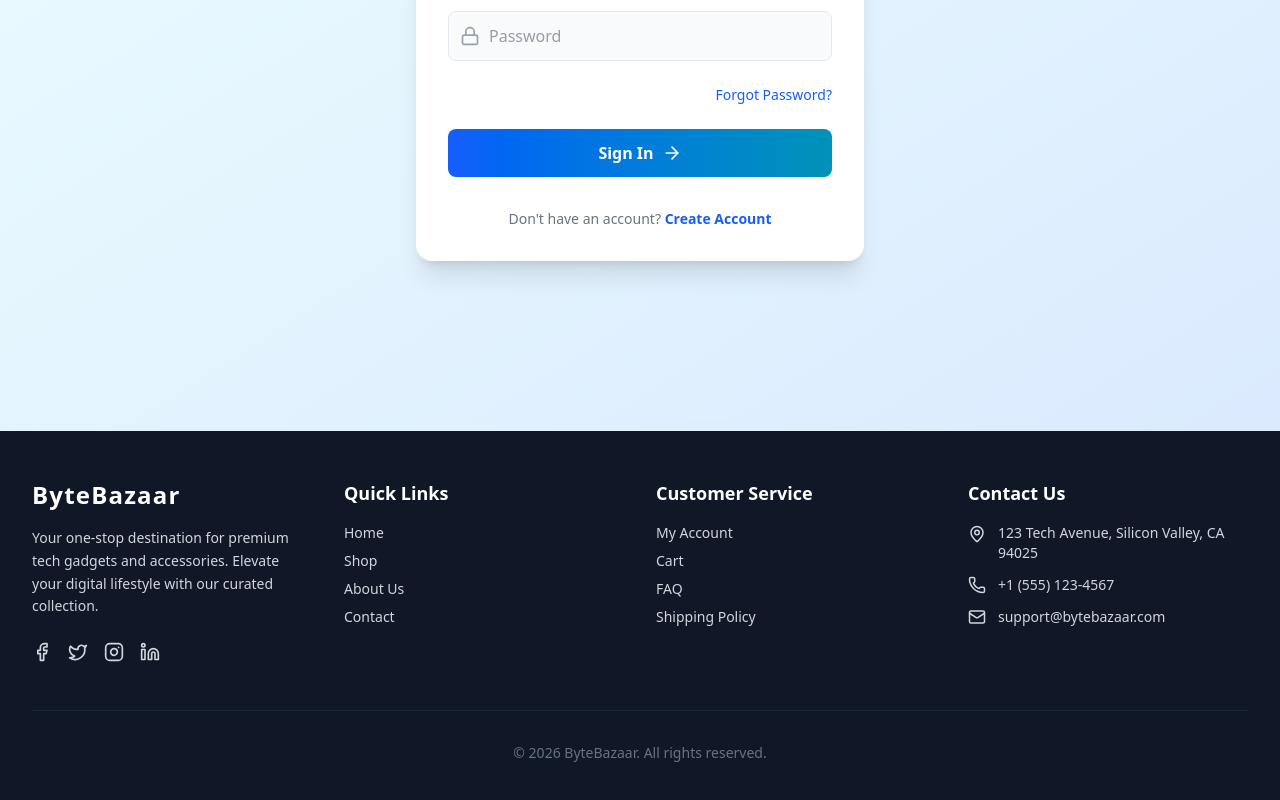
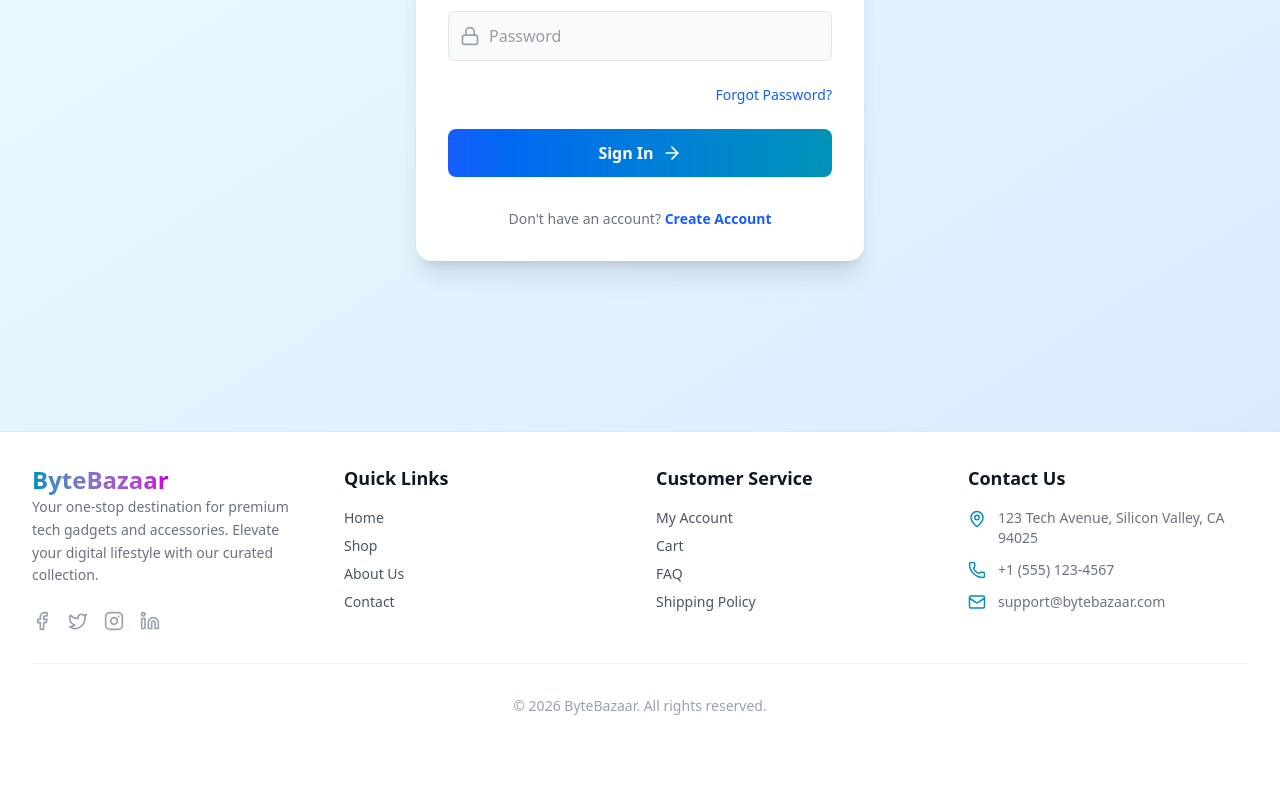
Before and after one commit to rajitmaurya/ByteBazaar, a React (Vite) app in the folder frontend/: page /login in a window 1280 px wide. Shown: the part 434-1234 px from the top of the page. After the commit the page ends 1182 px from the top, so only its background shows below. Built offline with nearby package versions, Linux system fonts and the light colour scheme.

Commit message:
style: redesign footer to light theme and reduce height

```diff
--- a/frontend/src/components/Footer.jsx
+++ b/frontend/src/components/Footer.jsx
@@ -6,28 +6,32 @@ const Footer = () => {
     const currentYear = new Date().getFullYear();
 
     return (
-        <footer className="bg-gray-900 text-gray-300">
-            <div className="max-w-7xl mx-auto px-4 sm:px-6 lg:px-8 py-12">
+        <footer className="bg-white border-t border-gray-200 text-gray-600">
+            <div className="max-w-7xl mx-auto px-4 sm:px-6 lg:px-8 py-8">
                 <div className="grid grid-cols-1 md:grid-cols-4 gap-8">
 
                     {/* Brand Section */}
                     <div className="space-y-4">
-                        <h3 className="text-2xl font-bold text-white tracking-wider">ByteBazaar</h3>
-                        <p className="text-sm leading-relaxed">
+                        <Link to="/">
+                            <h3 className="text-2xl font-bold bg-gradient-to-r from-cyan-600 to-fuchsia-600 bg-clip-text text-transparent inline-block">
+                                ByteBazaar
+                            </h3>
+                        </Link>
+                        <p className="text-sm leading-relaxed text-gray-500">
                             Your one-stop destination for premium tech gadgets and accessories.
                             Elevate your digital lifestyle with our curated collection.
                         </p>
                         <div className="flex space-x-4 pt-2">
-                            <a href="#" className="hover:text-white transition-colors duration-300">
+                            <a href="#" className="text-gray-400 hover:text-cyan-600 transition-colors duration-300">
                                 <Facebook size={20} />
                             </a>
-                            <a href="#" className="hover:text-white transition-colors duration-300">
+                            <a href="#" className="text-gray-400 hover:text-cyan-600 transition-colors duration-300">
                                 <Twitter size={20} />
                             </a>
-                            <a href="#" className="hover:text-white transition-colors duration-300">
+                            <a href="#" className="text-gray-400 hover:text-cyan-600 transition-colors duration-300">
                                 <Instagram size={20} />
                             </a>
-                            <a href="#" className="hover:text-white transition-colors duration-300">
+                            <a href="#" className="text-gray-400 hover:text-cyan-600 transition-colors duration-300">
                                 <Linkedin size={20} />
                             </a>
                         </div>
@@ -35,25 +39,25 @@ const Footer = () => {
 
                     {/* Quick Links */}
                     <div className="space-y-4">
-                        <h4 className="text-lg font-semibold text-white">Quick Links</h4>
+                        <h4 className="text-lg font-semibold text-gray-900">Quick Links</h4>
                         <ul className="space-y-2">
                             <li>
-                                <Link to="/" className="text-sm hover:text-white transition-colors duration-300 hover:pl-2 block">
+                                <Link to="/" className="text-sm hover:text-cyan-600 transition-colors duration-300 hover:pl-2 block">
                                     Home
                                 </Link>
                             </li>
                             <li>
-                                <Link to="/products" className="text-sm hover:text-white transition-colors duration-300 hover:pl-2 block">
+                                <Link to="/products" className="text-sm hover:text-cyan-600 transition-colors duration-300 hover:pl-2 block">
                                     Shop
                                 </Link>
                             </li>
                             <li>
-                                <Link to="/about" className="text-sm hover:text-white transition-colors duration-300 hover:pl-2 block">
+                                <Link to="/about" className="text-sm hover:text-cyan-600 transition-colors duration-300 hover:pl-2 block">
                                     About Us
                                 </Link>
                             </li>
                             <li>
-                                <Link to="/contact" className="text-sm hover:text-white transition-colors duration-300 hover:pl-2 block">
+                                <Link to="/contact" className="text-sm hover:text-cyan-600 transition-colors duration-300 hover:pl-2 block">
                                     Contact
                                 </Link>
                             </li>
@@ -62,25 +66,25 @@ const Footer = () => {
 
                     {/* Customer Service */}
                     <div className="space-y-4">
-                        <h4 className="text-lg font-semibold text-white">Customer Service</h4>
+                        <h4 className="text-lg font-semibold text-gray-900">Customer Service</h4>
                         <ul className="space-y-2">
                             <li>
-                                <Link to="/profile" className="text-sm hover:text-white transition-colors duration-300 hover:pl-2 block">
+                                <Link to="/profile" className="text-sm hover:text-cyan-600 transition-colors duration-300 hover:pl-2 block">
                                     My Account
                                 </Link>
                             </li>
                             <li>
-                                <Link to="/cart" className="text-sm hover:text-white transition-colors duration-300 hover:pl-2 block">
+                                <Link to="/cart" className="text-sm hover:text-cyan-600 transition-colors duration-300 hover:pl-2 block">
                                     Cart
                                 </Link>
                             </li>
                             <li>
-                                <Link to="/faq" className="text-sm hover:text-white transition-colors duration-300 hover:pl-2 block">
+                                <Link to="/faq" className="text-sm hover:text-cyan-600 transition-colors duration-300 hover:pl-2 block">
                                     FAQ
                                 </Link>
                             </li>
                             <li>
-                                <Link to="/shipping" className="text-sm hover:text-white transition-colors duration-300 hover:pl-2 block">
+                                <Link to="/shipping" className="text-sm hover:text-cyan-600 transition-colors duration-300 hover:pl-2 block">
                                     Shipping Policy
                                 </Link>
                             </li>
@@ -89,18 +93,18 @@ const Footer = () => {
 
                     {/* Contact Info */}
                     <div className="space-y-4">
-                        <h4 className="text-lg font-semibold text-white">Contact Us</h4>
+                        <h4 className="text-lg font-semibold text-gray-900">Contact Us</h4>
                         <ul className="space-y-3">
-                            <li className="flex items-start space-x-3 text-sm">
-                                <MapPin size={18} className="mt-0.5 flex-shrink-0" />
+                            <li className="flex items-start space-x-3 text-sm text-gray-500">
+                                <MapPin size={18} className="mt-0.5 flex-shrink-0 text-cyan-600" />
                                 <span>123 Tech Avenue, Silicon Valley, CA 94025</span>
                             </li>
-                            <li className="flex items-center space-x-3 text-sm">
-                                <Phone size={18} className="flex-shrink-0" />
+                            <li className="flex items-center space-x-3 text-sm text-gray-500">
+                                <Phone size={18} className="flex-shrink-0 text-cyan-600" />
                                 <span>+1 (555) 123-4567</span>
                             </li>
-                            <li className="flex items-center space-x-3 text-sm">
-                                <Mail size={18} className="flex-shrink-0" />
+                            <li className="flex items-center space-x-3 text-sm text-gray-500">
+                                <Mail size={18} className="flex-shrink-0 text-cyan-600" />
                                 <span>support@bytebazaar.com</span>
                             </li>
                         </ul>
@@ -108,7 +112,7 @@ const Footer = () => {
 
                 </div>
 
-                <div className="mt-12 pt-8 border-t border-gray-800 text-center text-sm text-gray-500">
+                <div className="mt-8 pt-8 border-t border-gray-100 text-center text-sm text-gray-400">
                     <p>&copy; {currentYear} ByteBazaar. All rights reserved.</p>
                 </div>
             </div>
```
